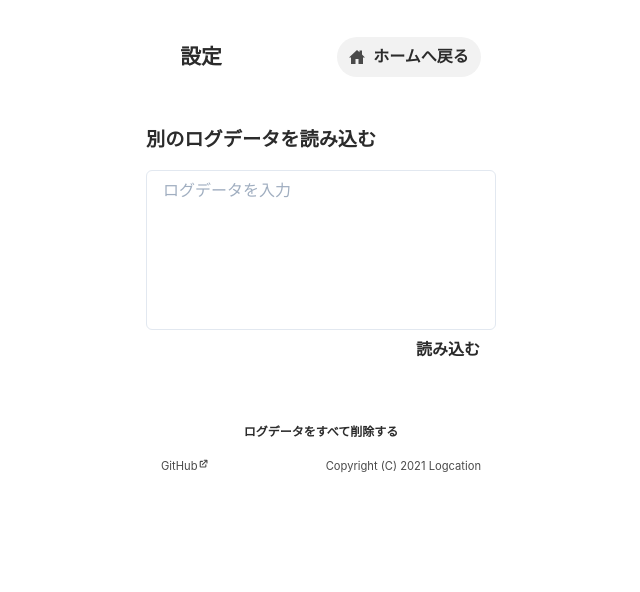
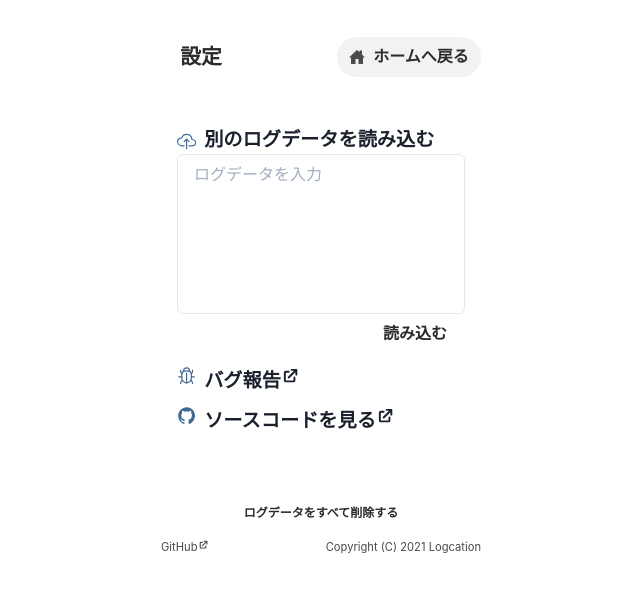
Before and after one commit to tdu-logcation/web, a Next.js app: page /setting in a window 1280 px wide. Shown: the top 592 px of the page, without its empty margins (319-959 px from the left). Built offline with nearby package versions, Linux system fonts and the light colour scheme.

Commit message:
設定を追加

```diff
--- a/components/Setting.tsx
+++ b/components/Setting.tsx
@@ -6,13 +6,65 @@
 import {OtherPage} from './OtherPage';
 import {DeleteData} from './settings/DeleteData';
 import {ReadLog} from './settings/ReadLog';
-import {Center, UnorderedList, ListItem} from '@chakra-ui/react';
+import {
+  Center,
+  UnorderedList,
+  ListItem,
+  ListIcon,
+  Link,
+  Flex,
+} from '@chakra-ui/react';
+import {
+  IoCloudUploadOutline,
+  IoLogoGithub,
+  IoBugOutline,
+} from 'react-icons/io5';
+import {HiExternalLink} from 'react-icons/hi';
+import * as colors from '../utils/colors';
 
 export const Setting = () => {
   return (
     <OtherPage title="設定">
       <Center>
-        <ReadLog />
+        <UnorderedList
+          width="18rem"
+          fontSize="1.2rem"
+          fontWeight="bold"
+          margin="1rem 0 1rem 0"
+          spacing="3"
+          listStyleType="none"
+        >
+          <ListItem>
+            <ListIcon as={IoCloudUploadOutline} color={colors.mainSecondly} />
+            別のログデータを読み込む
+            <ReadLog />
+          </ListItem>
+          <ListItem>
+            <Flex>
+              <ListIcon as={IoBugOutline} color={colors.mainSecondly} />
+              <Link
+                href="https://github.com/tdu-logcation/web/issues"
+                isExternal
+              >
+                <Flex>
+                  バグ報告
+                  <HiExternalLink />
+                </Flex>
+              </Link>
+            </Flex>
+          </ListItem>
+          <ListItem>
+            <Flex>
+              <ListIcon as={IoLogoGithub} color={colors.mainSecondly} />
+              <Link href="https://github.com/tdu-logcation/web" isExternal>
+                <Flex>
+                  ソースコードを見る
+                  <HiExternalLink />
+                </Flex>
+              </Link>
+            </Flex>
+          </ListItem>
+        </UnorderedList>
       </Center>
       <Center margin="3rem 0 0 0">
         <DeleteData />
--- a/components/settings/ReadLog.tsx
+++ b/components/settings/ReadLog.tsx
@@ -1,5 +1,5 @@
 import React from 'react';
-import {Textarea, Box, Button, useToast, Text} from '@chakra-ui/react';
+import {Textarea, Box, Button, useToast} from '@chakra-ui/react';
 import {useRecoilState} from 'recoil';
 import {logState, otherLogState} from '../../utils/recoilAtoms';
 import {formatOtherLog} from '../../utils/formatUtil';
@@ -66,14 +66,6 @@ export const ReadLog = () => {
 
   return (
     <Box>
-      <Text
-        margin="1rem 0 1rem 0"
-        fontSize="1.2rem"
-        fontWeight="bold"
-        color={colors.textPrimary}
-      >
-        別のログデータを読み込む
-      </Text>
       <Textarea
         placeholder="ログデータを入力"
         value={otherLog}
@@ -83,7 +75,7 @@ export const ReadLog = () => {
       />
       <Button
         onClick={handleChange}
-        float="right"
+        marginLeft="66%"
         color={colors.textPrimary}
         variant="ghost"
       >
```
